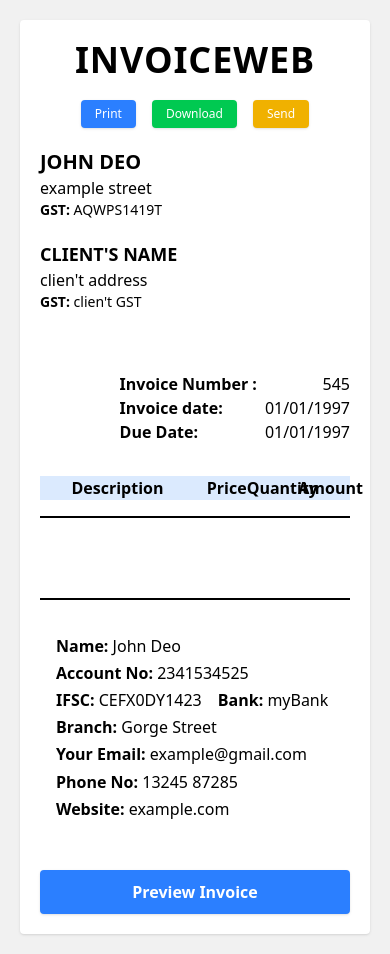
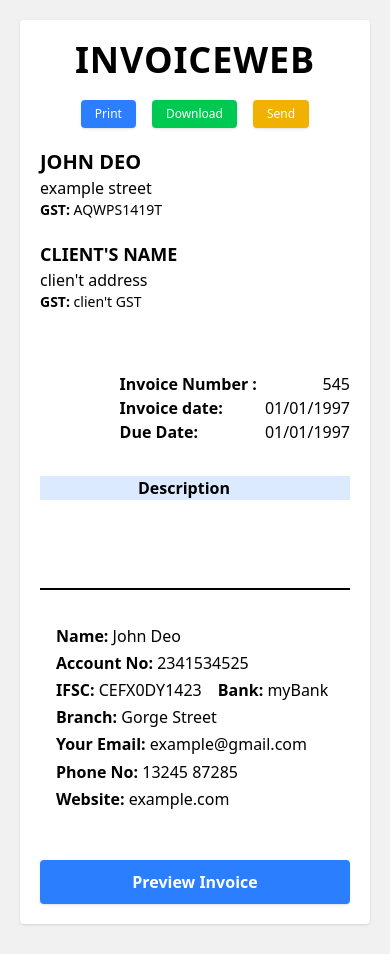
Before and after one commit to bhavyank89/InvoiceWeb, a React (Vite) app: page / in a window 390 px wide. Built offline with nearby package versions, Linux system fonts and the light colour scheme.

Commit message:
add Edit and Delete Component and table  overflow for small screen

```diff
--- a/package.json
+++ b/package.json
@@ -10,6 +10,11 @@
     "preview": "vite preview"
   },
   "dependencies": {
+    "@emotion/react": "^11.14.0",
+    "@emotion/styled": "^11.14.0",
+    "@lottiefiles/dotlottie-vue": "^0.6.1",
+    "@mui/icons-material": "^7.0.1",
+    "@mui/material": "^7.0.1",
     "@tailwindcss/cli": "^4.1.1",
     "@tailwindcss/vite": "^4.1.1",
     "react": "^19.0.0",
--- a/src/App.jsx
+++ b/src/App.jsx
@@ -1,5 +1,5 @@
 import { useState } from "react";
-import CientDetails from "./components/ClientDetails";
+import ClientDetails from "./components/ClientDetails";
 import Dates from "./components/Dates";
 import Footer from "./components/Footer";
 import Header from "./components/Header";
@@ -35,7 +35,7 @@ function App() {
   const [clientGST, setClientGST] = useState("");
   const [branchName, setBranchName] = useState("");
   const [bankIFSC, setBankIFSC] = useState("");
-  const [list,setList] = ([]);
+  const [list, setList] = useState([]);
 
   const handleOnPrint = () => {
     window.print();
@@ -46,9 +46,13 @@ function App() {
     setTogglePreview(showInvoice ? "Preview Invoice" : "Edit Invoice");
   };
 
-  const handleOnDownload = () => { };
+  const handleOnDownload = () => {
+    // Add download functionality if needed
+  };
 
-  const handleOnSend = () => { };
+  const handleOnSend = () => {
+    // Add email sending functionality if needed
+  };
 
   return (
     <>
@@ -56,15 +60,37 @@ function App() {
         {showInvoice ? (
           <div>
             {/* Invoice */}
-            <Header handleOnPrint={handleOnPrint} handleOnDownload={handleOnDownload} handleOnSend={handleOnSend} />
+            <Header
+              handleOnPrint={handleOnPrint}
+              handleOnDownload={handleOnDownload}
+              handleOnSend={handleOnSend}
+            />
             <section className="flex flex-col sm:grid sm:grid-cols-2 mb-10">
               <MainDetails name={name} address={address} personalGST={personalGST} />
-              <CientDetails clientName={clientName} clientAddress={clientAddress} clientGST={clientGST} />
+              <ClientDetails clientName={clientName} clientAddress={clientAddress} clientGST={clientGST} />
             </section>
             <Dates invoiceDate={invoiceDate} dueDate={dueDate} invoiceNumber={invoiceNumber} />
-            <Table description={description} price={price} quantity={quantity} amount={amount} totalPrice={price} totalQuantity={totalQuantity} TotalAmount={setTotalAmount} />
+            <Table
+              description={description}
+              price={price}
+              quantity={quantity}
+              amount={amount}
+              totalPrice={totalPrice}
+              totalQuantity={totalQuantity}
+              totalAmount={totalAmount}
+              list={list}
+            />
             <Notes notes={notes} />
-            <Footer name={name} phone={phone} email={email} bankName={bankName} bankAccount={bankAccount} website={website} branchName={branchName} bankIFSC={bankIFSC} />
+            <Footer
+              name={name}
+              phone={phone}
+              email={email}
+              bankName={bankName}
+              bankAccount={bankAccount}
+              website={website}
+              branchName={branchName}
+              bankIFSC={bankIFSC}
+            />
           </div>
         ) : (
           <div>
--- a/src/components/InvoiceForm.jsx
+++ b/src/components/InvoiceForm.jsx
@@ -1,6 +1,7 @@
 import TableForm from "./TableForm"
 
 export default function Form({ notes, name, address, clientName, clientAddress, invoiceDate, dueDate, invoiceNumber, phone, email, bankName, bankAccount, website, setName, setAddress, setBankAccount, setBankName, setClientAddress, setClientName, setDueDate, setEmail, setInvoiceDate, setInvoiceNumber, setNotes, setPhone, setWebsite, description, setDescription, amount, setAmount, price, setPrice, quantity, setQuantity, personalGST, setPersonalGST, clientGST, setClientGST, branchName, setBranchName, bankIFSC, setBankIFSC, totalQuantity, setTotalQuantity, totalPrice, setTotalPrice, totalAmount, setTotalAmount, list, setList }) {
+
   return (
     <>
       {/* Invoice Form */}
@@ -152,6 +153,36 @@ export default function Form({ notes, name, address, clientName, clientAddress,
               list={list}
               setList={setList} />
           </div>
+          {/* Displaying List of Items */}
+          <section className="overflow-x-auto">
+
+            <section className="p-2 mt-5 w-[100%] overflow-x-auto min-w-xl">
+              {list.length > 0 && (
+                <div className="grid grid-cols-8 w-[100%] bg-blue-100 mb-2 p-2">
+                  <div className="col-span-3 font-bold text-center">Description</div>
+                  <div className="col-span-1 text-end font-bold">Price</div>
+                  <div className="col-span-1 text-end font-bold">Quantity</div>
+                  <div className="col-span-1 text-end font-bold">Amount</div>
+                  <div className="col-span-2 text-center font-bold">Actions</div>
+                </div>
+              )}
+
+              {list.map((element, index) => (
+                <div key={index} className="grid grid-cols-8 items-center w-[100%] p-2 border-b">
+                  <div className="col-span-3 pl-2">{element.description}</div>
+                  <div className="col-span-1 text-end">{element.price}</div>
+                  <div className="col-span-1 text-end">{element.quantity}</div>
+                  <div className="col-span-1 text-end ml-2">{element.amount}</div>
+
+                  {/* Edit & Delete Buttons */}
+                  <div className="col-span-2 flex justify-center gap-2 ml-2">
+                    <button className="bg-yellow-500 hover:bg-yellow-600 text-white px-3 py-1 rounded">Edit</button>
+                    <button className="bg-red-500 hover:bg-red-600 text-white px-3 py-1 rounded">Delete</button>
+                  </div>
+                </div>
+              ))}
+            </section>
+          </section>
         </section>
 
         {/* Additional Notes Section */}
@@ -163,7 +194,7 @@ export default function Form({ notes, name, address, clientName, clientAddress,
              hover:border-blue-500 focus:border-blue-500 focus:ring-2 focus:ring-blue-300 outline-none" type="text" name="notes" id="notes" placeholder="Enter your notes" autoComplete="off" value={notes} onChange={(e) => setNotes(e.target.value)} />
           </div>
         </section>
-      </div>
+      </div >
     </>
   )
 }
--- a/src/components/Table.jsx
+++ b/src/components/Table.jsx
@@ -1,30 +1,29 @@
-export default function Table({ quantity, amount, price, description, totalQuantity, totalPrice, totalAmount }) {
+export default function Table({ list }) {
+
     return (
         <>
             {/* Table */}
-            <section className="grid grid-cols-1 w-[100%]">
-                {/* Headig row */}
-                <div className="grid grid-cols-6 col-span-1 w-[100%] bg-blue-100 mb-2">
-                    <div className="col-span-3 w-[100%] font-bold text-center">Description</div>
-                    <div className="col-span-1 text-end font-bold">Price</div>
-                    <div className="col-span-1 text-end font-bold">Quantity</div>
-                    <div className="col-span-1 text-end font-bold">Amount</div>
-                </div>
-                {/* Content Div */}
-                <div className="grid grid-cols-6 col-span-1 w-[100%]">
-                    <div className="col-span-3 w-[100%] justify-around pl- mb-2">{description}</div>
-                    <div className="col-span-1 w-[100%] text-end">{price}</div>
-                    <div className="col-span-1 w-[100%] text-end">{quantity}</div>
-                    <div className="col-span-1 w-[100%] text-end">{amount}</div>
-                </div>
-                {/* total row */}
-                <div className="grid grid-cols-6 col-span-1 w-[100%] border-t-1 border-b-1">
-                    <div className="col-start-4 w-[100%] text-end">{totalPrice}</div>
-                    <div className="col-start-5 w-[100%] text-end">{totalQuantity}</div>
-                    <div className="col-start-6 w-[100%] text-end">{totalAmount}</div>
-                </div>
+            <section className="overflow-x-auto">
+                <section className="grid grid-cols-1 w-[100%] min-w-xl overflow-x-auto">
+                    {/* Heading row */}
+                    <div className="grid grid-cols-6 col-span-1 w-[100%] bg-blue-100 mb-2">
+                        <div className="col-span-3 w-[100%] font-bold text-center">Description</div>
+                        <div className="col-span-1 w-[100%] text-end font-bold">Price</div>
+                        <div className="col-span-1 w-[100%] text-end font-bold">Quantity</div>
+                        <div className="col-span-1 w-[100%] text-end font-bold">Amount</div>
+                    </div>
+
+                    {/* Content Rows */}
+                    {list.map((element, index) => (
+                        <div key={index} className="grid grid-cols-6 col-span-1 w-[100%]">
+                            <div className="col-span-3 w-[100%] pl-2">{element.description}</div>
+                            <div className="col-span-1 w-[100%] text-end">{element.price}</div>
+                            <div className="col-span-1 w-[100%] text-end">{element.quantity}</div>
+                            <div className="col-span-1 w-[100%] text-end">{element.amount}</div>
+                        </div>
+                    ))}
+                </section>
             </section>
-            {/* End of table */}
         </>
-    )
+    );
 }
--- a/src/components/TableForm.jsx
+++ b/src/components/TableForm.jsx
@@ -1,25 +1,36 @@
 import { useEffect } from "react";
+import { v4 as uuidv4 } from 'uuid';
 
 export default function TableForm({
     quantity, setQuantity,
     amount, setAmount,
     price, setPrice,
-    description, setDescription
+    description, setDescription, setList
 }) {
 
     useEffect(() => {
-        setAmount(quantity * price);
-    }, [quantity, price]);
+        setAmount((quantity || 0) * (price || 0));
+    }, [quantity, price, setAmount]);
 
     const handleOnSubmit = (e) => {
         e.preventDefault();
-        console.log("Form submitted successfully!");
+
+        if (!description || !price || !quantity) {
+            alert("Please fill in all fields before adding an item.");
+            return;
+        }
+
+        const newItem = { id: uuidv4(), description, price, quantity, amount };
+        setList((prevList) => [...prevList, newItem]);
+
+        setDescription("");
+        setQuantity("");
+        setPrice("");
     };
 
     return (
         <form onSubmit={handleOnSubmit}>
             <section className="flex flex-col md:grid grid-cols-3 border border-gray-200 rounded-xl shadow-lg p-5">
-
                 {/* Description Input */}
                 <div className="flex flex-col md:col-span-3">
                     <label className="font-bold text-sm mx-1 mb-0.5" htmlFor="description">
@@ -51,7 +62,7 @@ export default function TableForm({
                         placeholder="Price"
                         autoComplete="off"
                         value={price}
-                        onChange={(e) => setPrice(parseFloat(e.target.value) || "")}
+                        onChange={(e) => setPrice(isNaN(parseFloat(e.target.value)) ? 0 : parseFloat(e.target.value))}
                     />
                 </div>
 
@@ -69,7 +80,7 @@ export default function TableForm({
                         placeholder="Quantity"
                         autoComplete="off"
                         value={quantity}
-                        onChange={(e) => setQuantity(parseInt(e.target.value) || 0)}
+                        onChange={(e) => setQuantity(isNaN(parseInt(e.target.value)) ? 0 : parseInt(e.target.value))}
                     />
                 </div>
 
@@ -90,7 +101,6 @@ export default function TableForm({
                         readOnly
                     />
                 </div>
-            </section>
 
                 {/* Submit Button */}
                 <button
@@ -100,6 +110,7 @@ export default function TableForm({
                 >
                     Add Item
                 </button>
+            </section>
         </form>
     );
 }
```
Also changed, not shown: 1 other file (tests, documents, lock files or other folders). Lines whose indentation alone changed are shown as unchanged.
